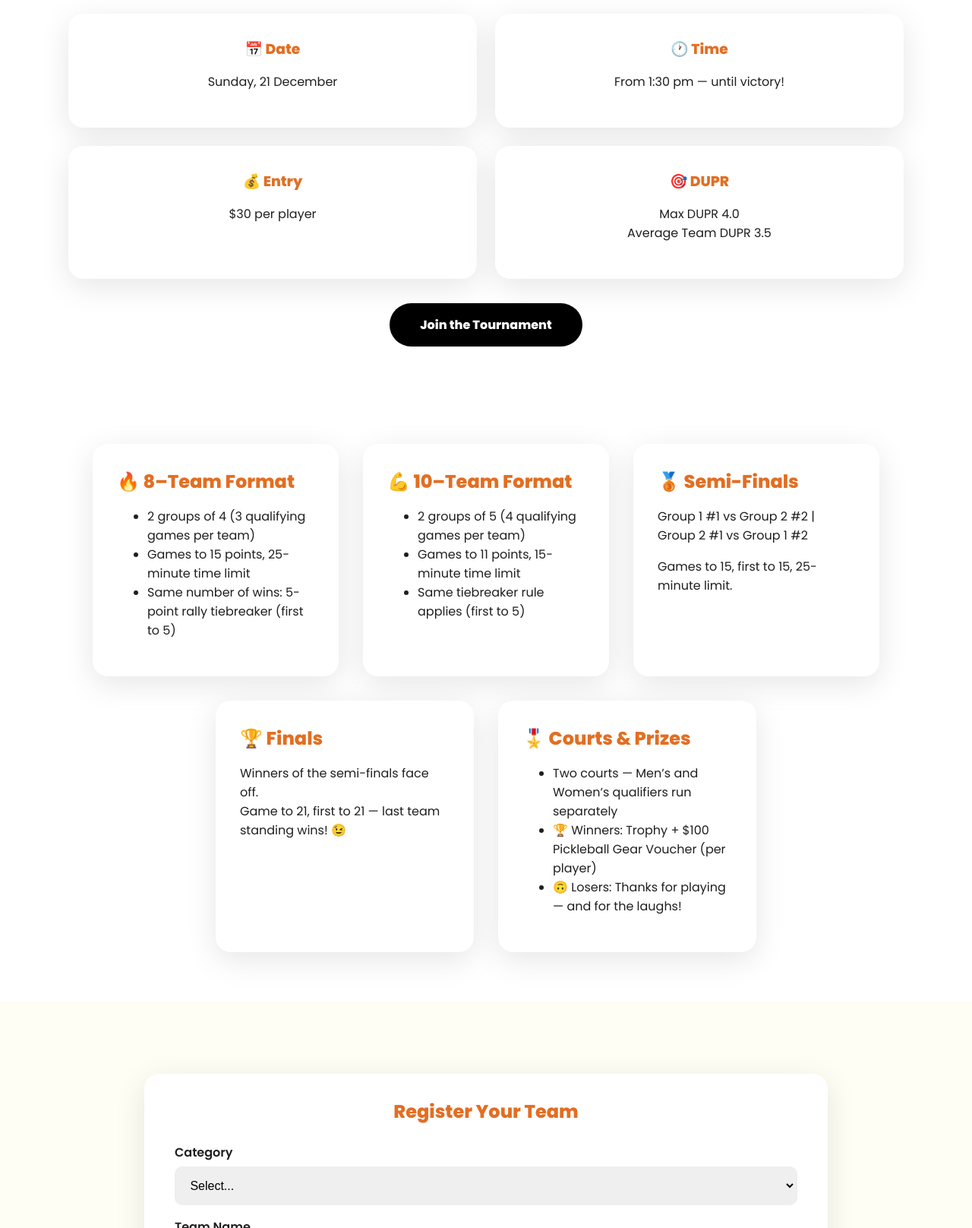
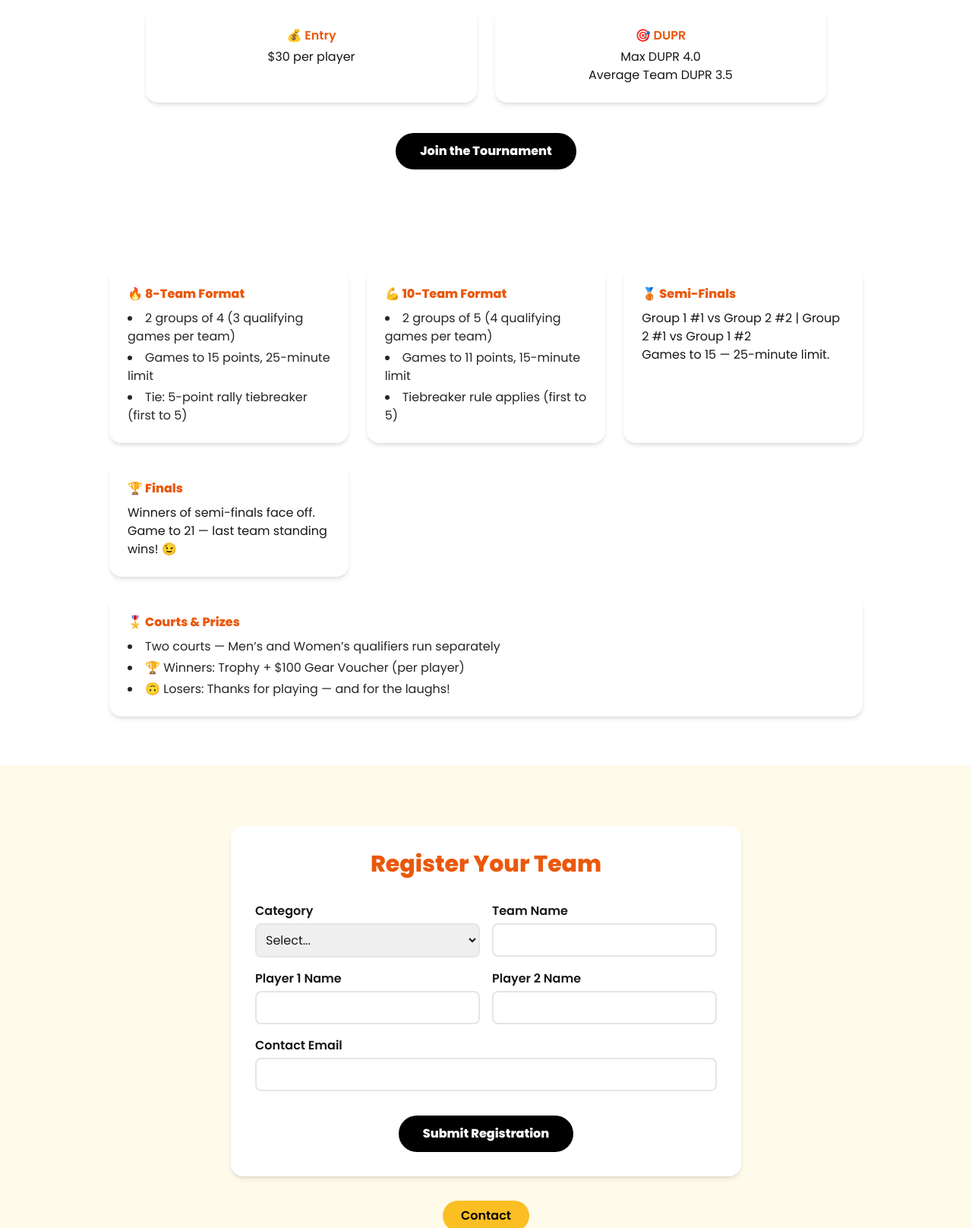
Before and after one commit to Ermyl/DadsAndFriendsTournament, a plain HTML site: page index.html in a window 1280 px wide. Shown: the part 477-2093 px from the top of the page at 76% size. Drawn offline with nearby package versions, Linux system fonts and the light colour scheme.

Commit message:
Update index.html

```diff
--- a/index.html
+++ b/index.html
@@ -1,192 +1,153 @@
-<!DOCTYPE html>
+<!doctype html>
 <html lang="en">
   <head>
-  <meta charset="UTF-8">
-  <meta name="viewport" content="width=device-width, initial-scale=1.0">
-  <title>Dads & Friends Pickleball Club — Tournament</title>
+    <meta charset="utf-8">
+    <meta name="viewport" content="width=device-width, initial-scale=1">
+    <title>Dads & Friends Pickleball Club — End-of-Year Tournament</title>
+    <script src="https://cdn.tailwindcss.com"></script>
     <link href="https://fonts.googleapis.com/css2?family=Lobster&family=Poppins:wght@400;600;800&display=swap" rel="stylesheet">
     <style>
-    /* ==================== GLOBAL STYLES ==================== */
-    :root{
-      --orange:#e26e22;
-      --gold:#ffb400;
-      --ink:#1f1f1f;
-      --bg-soft:#fffef4;
-      --card-shadow:0 10px 40px rgba(0,0,0,.1);
-    }
-    *{box-sizing:border-box}
-    body{margin:0;font-family:'Poppins',sans-serif;background:#fff;color:var(--ink)}
-
-    /* ==================== HEADER ==================== */
-    header{display:flex;justify-content:space-between;align-items:center;padding:1rem 2rem;position:fixed;top:0;left:0;right:0;background:#fff;box-shadow:0 2px 10px rgba(0,0,0,.05);z-index:1000}
-    header img{height:40px}
-    header a{text-decoration:none;background:var(--gold);color:#000;padding:.7rem 1.5rem;border-radius:40px;font-weight:600;transition:.3s;display:inline-block}
-    header a:hover{background:#ff7a00;color:#fff}
-
-    /* ==================== HERO SECTION ==================== */
-    .hero{padding:9rem 2rem 3rem;text-align:center;background:linear-gradient(135deg,#fff8e1,#fff)}
-    .hero h1{font-family:'Lobster',cursive;font-size:6rem;color:var(--orange);margin:0;font-weight:400}
-    .hero h2{font-size:2rem;margin:.5rem 0 0;color:#000;font-weight:800}
-
-    /* ==================== OVERVIEW (END-OF-YEAR SECTION) ==================== */
-    .overview{padding:2rem 2rem 4rem;text-align:center}
-    .overview-title{font-size:2.6rem;font-weight:800;margin:0 0 2rem}
-    .overview-grid{max-width:1100px;margin:0 auto 2rem;display:grid;grid-template-columns:repeat(2,minmax(260px,1fr));gap:1.5rem}
-    .card{background:#fff;border-radius:20px;box-shadow:var(--card-shadow);padding:2rem;transition:.3s}
-    .card:hover{transform:translateY(-5px)}
-    .overview-card h3{margin:0 0 .5rem;color:var(--orange)}
-    .overview-cta{display:inline-block;background:#000;color:#fff;padding:1rem 2.5rem;border-radius:40px;font-weight:700;text-decoration:none;transition:.3s}
-    .overview-cta:hover{background:#ff7a00;transform:scale(1.05)}
-
-    /* ==================== DETAILS (FORMAT) ==================== */
-    .details{padding:4rem 2rem;max-width:1100px;margin:0 auto;display:flex;flex-wrap:wrap;gap:2rem;justify-content:center}
-    .details .card{flex:1 1 320px;max-width:340px}
-    .details h2{color:var(--orange);margin:0 0 1rem}
-
-    /* ==================== REGISTER SECTION ==================== */
-    .register{background:var(--bg-soft);padding:6rem 2rem}
-    form{max-width:900px;margin:0 auto;background:#fff;border-radius:20px;padding:2rem 2.5rem;box-shadow:var(--card-shadow)}
-    form h2{text-align:center;color:var(--orange);margin:0 0 1.5rem}
-    .form-grid{display:grid;grid-template-columns:1fr 1fr;gap:1rem 1.5rem}
-    .form-grid.wide{grid-template-columns:1fr}
-    label{font-weight:600;margin-bottom:.35rem;display:block}
-    input,select{width:100%;padding:.9rem;border:2px solid #eee;border-radius:10px;font-size:1rem}
-    input:focus,select:focus{outline:none;border-color:var(--gold)}
-    .form-actions{text-align:center;margin-top:1rem}
-    button{background:#000;color:#fff;border:none;padding:1rem 2.5rem;border-radius:40px;font-weight:700;cursor:pointer;transition:.3s}
-    button:hover{background:#ff7a00;transform:scale(1.05)}
-    .contact-btn{display:inline-block;margin-top:1.25rem;background:var(--gold);color:#000;padding:.8rem 2rem;border-radius:40px;text-decoration:none;font-weight:600}
-
-    /* ==================== FOOTER ==================== */
-    footer{background:#000;color:#fff;text-align:center;padding:2rem 1rem}
-
-    /* ==================== RESPONSIVE ==================== */
-    @media(max-width:680px){
-      .hero h1{font-size:4.2rem}
-      .overview-title{font-size:2.1rem}
-      .form-grid{grid-template-columns:1fr}
-    }
+      body { font-family: 'Poppins', sans-serif; }
+      h1,h2,h3 { font-family: 'Poppins', sans-serif; }
+      .lobster { font-family: 'Lobster', cursive; }
     </style>
   </head>
 
-<body>
+  <body class="bg-white text-neutral-900">
+
     <!-- ==================== HEADER ==================== -->
-  <header>
-    <img src="./logo.png" alt="Dads & Friends Logo">
-    <a href="#register">Register</a>
+    <header class="fixed top-0 left-0 right-0 z-50 bg-white shadow-sm flex justify-between items-center px-6 py-3">
+      <img src="./logo.png" alt="Dads & Friends Logo" class="h-10">
+      <a href="#register" class="bg-amber-400 text-black font-semibold rounded-full px-5 py-2 hover:bg-orange-500 hover:text-white transition">
+        Register
+      </a>
     </header>
 
-  <!-- ==================== HERO SECTION ==================== -->
-  <section id="hero" class="hero">
-    <h1>Dads & Friends</h1>
-    <h2>Pickleball Club</h2>
+    <!-- ==================== HERO ==================== -->
+    <section id="hero" class="pt-36 pb-10 text-center bg-gradient-to-br from-amber-50 to-white">
+      <h1 class="lobster text-6xl md:text-7xl text-orange-600 font-normal">Dads & Friends</h1>
+      <h2 class="text-2xl font-extrabold text-black mt-2">Pickleball Club</h2>
     </section>
 
+    <!-- ==================== OVERVIEW (END-OF-YEAR) ==================== -->
+    <section id="overview" class="text-center px-4 pb-16">
+      <h2 class="text-3xl font-extrabold mb-8">End-of-Year Tournament</h2>
 
-  <section id="overview" class="overview">
-    <h2 class="overview-title">End‑of‑Year Tournament</h2>
-    <div class="overview-grid">
-      <article class="card overview-card">
-        <h3>📅 Date</h3>
+      <div class="mx-auto grid max-w-4xl grid-cols-1 sm:grid-cols-2 gap-6 mb-10">
+        <article class="bg-white rounded-2xl shadow-md p-6 hover:-translate-y-1 transition">
+          <h3 class="text-orange-600 font-semibold mb-1">📅 Date</h3>
           <p>Sunday, 21 December</p>
         </article>
-      <article class="card overview-card">
-        <h3>🕐 Time</h3>
+        <article class="bg-white rounded-2xl shadow-md p-6 hover:-translate-y-1 transition">
+          <h3 class="text-orange-600 font-semibold mb-1">🕐 Time</h3>
           <p>From 1:30 pm — until victory!</p>
         </article>
-      <article class="card overview-card">
-        <h3>💰 Entry</h3>
+        <article class="bg-white rounded-2xl shadow-md p-6 hover:-translate-y-1 transition">
+          <h3 class="text-orange-600 font-semibold mb-1">💰 Entry</h3>
           <p>$30 per player</p>
         </article>
-      <article class="card overview-card">
-        <h3>🎯 DUPR</h3>
+        <article class="bg-white rounded-2xl shadow-md p-6 hover:-translate-y-1 transition">
+          <h3 class="text-orange-600 font-semibold mb-1">🎯 DUPR</h3>
           <p>Max DUPR 4.0<br>Average Team DUPR 3.5</p>
         </article>
       </div>
-    <a href="#register" class="overview-cta">Join the Tournament</a>
+
+      <a href="#register" class="inline-block bg-black text-white font-bold rounded-full px-8 py-3 hover:bg-orange-500 transition">
+        Join the Tournament
+      </a>
     </section>
 
-  <section id="details" class="details">
-    <article class="card" id="format-8">
-      <h2>🔥 8–Team Format</h2>
-      <ul>
+    <!-- ==================== TOURNAMENT FORMAT ==================== -->
+    <section id="details" class="max-w-5xl mx-auto px-4 py-16 grid sm:grid-cols-2 lg:grid-cols-3 gap-6 text-left">
+      <article class="bg-white rounded-2xl shadow-md p-6">
+        <h2 class="text-orange-600 font-bold mb-2">🔥 8-Team Format</h2>
+        <ul class="list-disc list-inside space-y-1 text-neutral-800">
           <li>2 groups of 4 (3 qualifying games per team)</li>
-        <li>Games to 15 points, 25-minute time limit</li>
-        <li>Same number of wins: 5-point rally tiebreaker (first to 5)</li>
+          <li>Games to 15 points, 25-minute limit</li>
+          <li>Tie: 5-point rally tiebreaker (first to 5)</li>
         </ul>
       </article>
 
-    <article class="card" id="format-10">
-      <h2>💪 10–Team Format</h2>
-      <ul>
+      <article class="bg-white rounded-2xl shadow-md p-6">
+        <h2 class="text-orange-600 font-bold mb-2">💪 10-Team Format</h2>
+        <ul class="list-disc list-inside space-y-1 text-neutral-800">
           <li>2 groups of 5 (4 qualifying games per team)</li>
-        <li>Games to 11 points, 15-minute time limit</li>
-        <li>Same tiebreaker rule applies (first to 5)</li>
+          <li>Games to 11 points, 15-minute limit</li>
+          <li>Tiebreaker rule applies (first to 5)</li>
         </ul>
       </article>
 
-    <article class="card" id="semis">
-      <h2>🥉 Semi-Finals</h2>
+      <article class="bg-white rounded-2xl shadow-md p-6">
+        <h2 class="text-orange-600 font-bold mb-2">🥉 Semi-Finals</h2>
         <p>Group 1 #1 vs Group 2 #2 | Group 2 #1 vs Group 1 #2</p>
-      <p>Games to 15, first to 15, 25-minute limit.</p>
+        <p>Games to 15 — 25-minute limit.</p>
       </article>
 
-    <article class="card" id="finals">
-      <h2>🏆 Finals</h2>
-      <p>Winners of the semi-finals face off.<br>Game to 21, first to 21 — last team standing wins! 😉</p>
+      <article class="bg-white rounded-2xl shadow-md p-6">
+        <h2 class="text-orange-600 font-bold mb-2">🏆 Finals</h2>
+        <p>Winners of semi-finals face off.<br>Game to 21 — last team standing wins! 😉</p>
       </article>
 
-    <article class="card" id="prizes">
-      <h2>🎖️ Courts & Prizes</h2>
-      <ul>
+      <article class="bg-white rounded-2xl shadow-md p-6 sm:col-span-2 lg:col-span-3">
+        <h2 class="text-orange-600 font-bold mb-2">🎖️ Courts & Prizes</h2>
+        <ul class="list-disc list-inside space-y-1 text-neutral-800">
           <li>Two courts — Men’s and Women’s qualifiers run separately</li>
-        <li>🏆 Winners: Trophy + $100 Pickleball Gear Voucher (per player)</li>
+          <li>🏆 Winners: Trophy + $100 Gear Voucher (per player)</li>
           <li>🙃 Losers: Thanks for playing — and for the laughs!</li>
         </ul>
       </article>
     </section>
 
-  <section id="register" class="register">
-    <form action="mailto:remyleblanc@hotmail.com" method="post" enctype="text/plain">
-      <h2>Register Your Team</h2>
-      <div class="form-grid wide">
+    <!-- ==================== REGISTER TEAM ==================== -->
+    <section id="register" class="bg-amber-50 py-20 px-4">
+      <form action="mailto:remyleblanc@hotmail.com" method="post" enctype="text/plain" class="max-w-2xl mx-auto bg-white rounded-2xl shadow-md p-8">
+        <h2 class="text-center text-3xl font-bold text-orange-600 mb-8">Register Your Team</h2>
+
+        <div class="grid md:grid-cols-2 gap-4">
           <div>
-          <label for="category">Category</label>
-          <select id="category" name="category" required>
+            <label for="category" class="font-semibold block mb-1">Category</label>
+            <select id="category" name="category" required class="w-full border-2 border-neutral-200 rounded-lg p-2 focus:border-amber-400">
               <option value="">Select...</option>
               <option value="Men’s Doubles">Men’s Doubles</option>
               <option value="Women’s Doubles">Women’s Doubles</option>
             </select>
           </div>
           <div>
-          <label for="team">Team Name</label>
-          <input type="text" id="team" name="team" required>
+            <label for="team" class="font-semibold block mb-1">Team Name</label>
+            <input type="text" id="team" name="team" required class="w-full border-2 border-neutral-200 rounded-lg p-2 focus:border-amber-400">
           </div>
           <div>
-          <label for="player1">Player 1 Name</label>
-          <input type="text" id="player1" name="player1" required>
+            <label for="player1" class="font-semibold block mb-1">Player 1 Name</label>
+            <input type="text" id="player1" name="player1" required class="w-full border-2 border-neutral-200 rounded-lg p-2 focus:border-amber-400">
           </div>
           <div>
-          <label for="player2">Player 2 Name</label>
-          <input type="text" id="player2" name="player2" required>
+            <label for="player2" class="font-semibold block mb-1">Player 2 Name</label>
+            <input type="text" id="player2" name="player2" required class="w-full border-2 border-neutral-200 rounded-lg p-2 focus:border-amber-400">
           </div>
-        <div>
-          <label for="email">Contact Email</label>
-          <input type="email" id="email" name="email" required>
+          <div class="md:col-span-2">
+            <label for="email" class="font-semibold block mb-1">Contact Email</label>
+            <input type="email" id="email" name="email" required class="w-full border-2 border-neutral-200 rounded-lg p-2 focus:border-amber-400">
           </div>
         </div>
-      <div class="form-actions">
-        <button type="submit">Submit Registration</button>
+
+        <div class="text-center mt-8">
+          <button type="submit" class="bg-black text-white font-bold rounded-full px-8 py-3 hover:bg-orange-500 transition">
+            Submit Registration
+          </button>
         </div>
       </form>
 
-    <p style="text-align:center">
-      <a class="contact-btn" href="mailto:remyleblanc@hotmail.com">Contact</a>
-    </p>
+      <div class="text-center mt-8">
+        <a href="mailto:remyleblanc@hotmail.com" class="inline-block bg-amber-400 text-black font-semibold rounded-full px-6 py-2 hover:bg-orange-500 hover:text-white transition">
+          Contact
+        </a>
+      </div>
     </section>
 
-  <footer>
+    <!-- ==================== FOOTER ==================== -->
+    <footer class="bg-black text-white text-center py-8 px-4">
       © 2025 Dads & Friends Pickleball Club — See you on the court!
     </footer>
+
   </body>
 </html>
```
Lines whose indentation alone changed are shown as unchanged.
